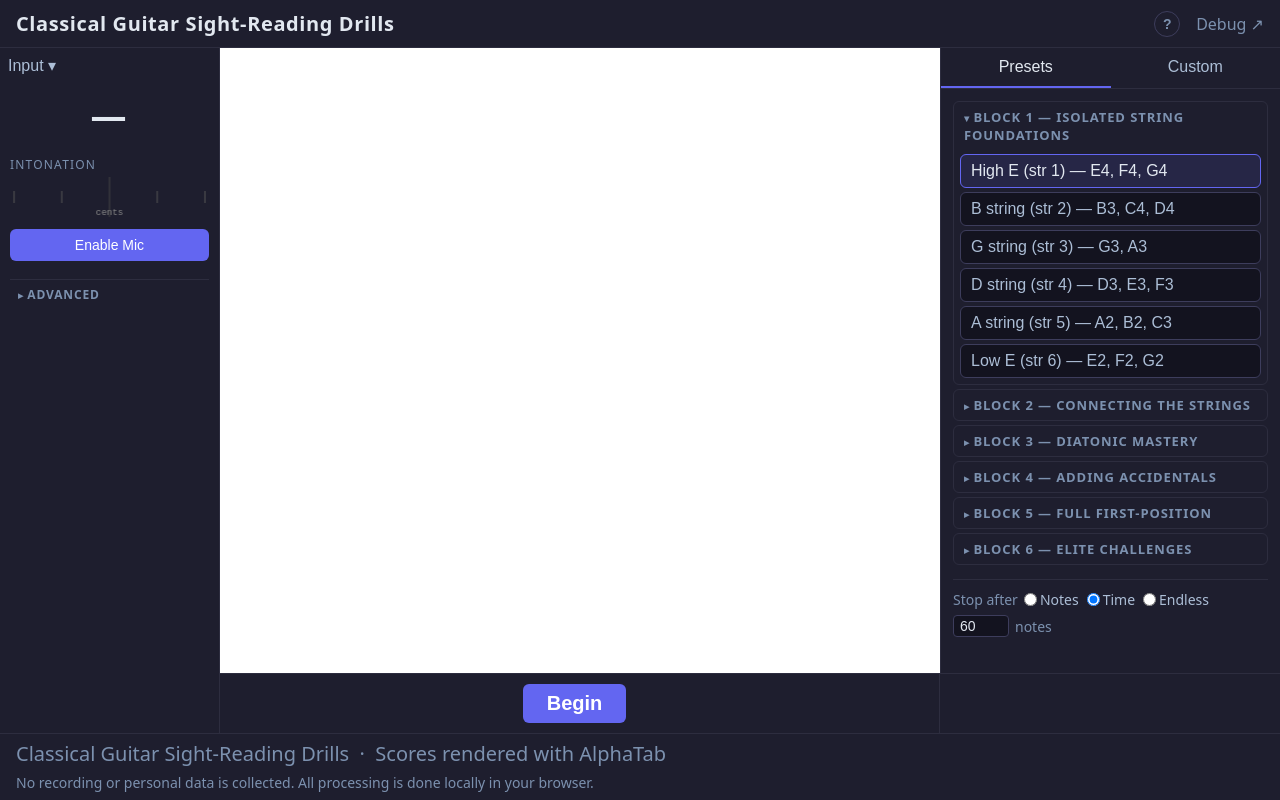
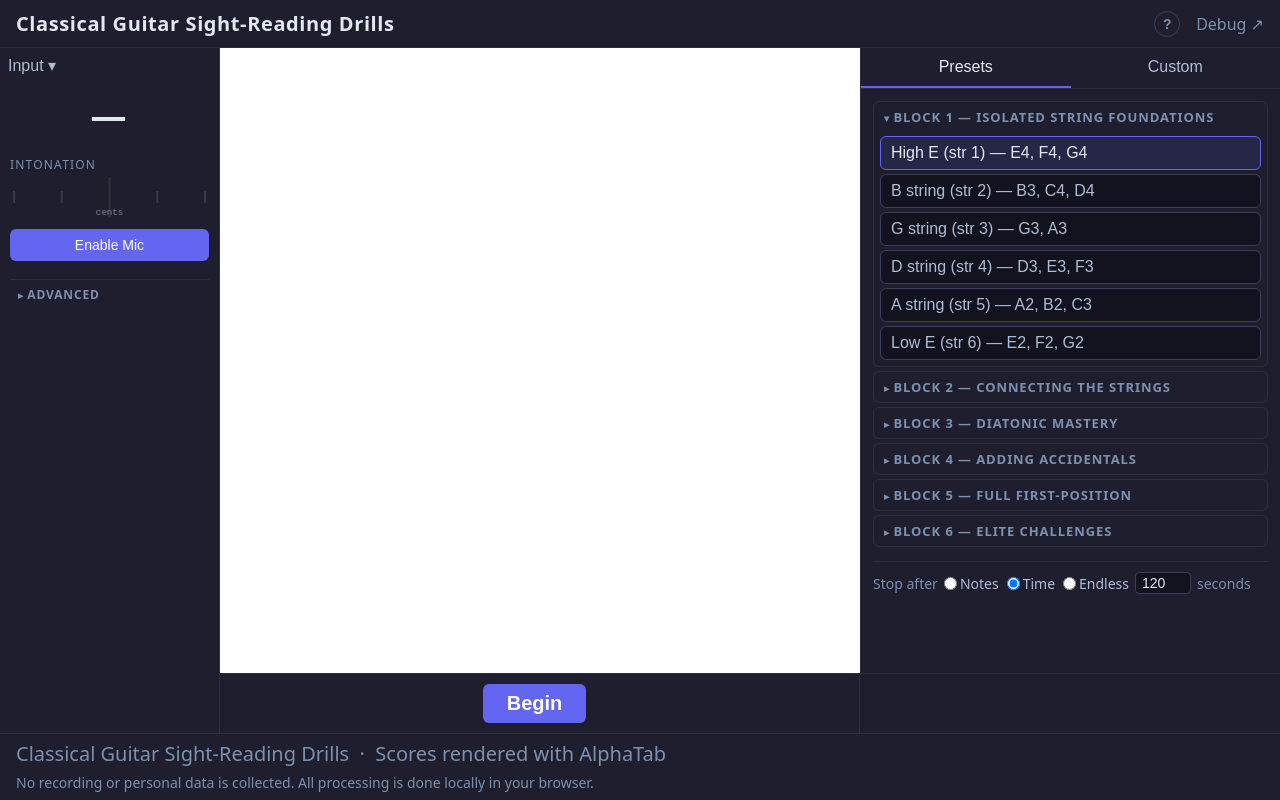
Before and after one commit to xarimus/sight-read, a website built with Vite: page index.html in a window 1280 px wide. Built offline with nearby package versions, Linux system fonts and the light colour scheme; what @coderline/alphatab would draw is missing.

Commit message:
refining mobile layout

```diff
--- a/src/render/staff.js
+++ b/src/render/staff.js
@@ -33,7 +33,7 @@ export function createStaff(container) {
   settings.core.logLevel = 2;
   settings.core.fontDirectory = '/font/';
   settings.display.staveProfile = StaveProfile.Score;  // notation only, no tab
-  settings.display.scale = 2.0;  // larger size for better visibility
+  settings.display.scale = window.matchMedia('(max-width: 768px)').matches ? 1.5 : 2.0;
   settings.player.enablePlayer = false;
   settings.player.enableCursor = false;
 
--- a/src/styles.css
+++ b/src/styles.css
@@ -27,7 +27,7 @@ body {
   height: 100dvh;
   display: grid;
   grid-template-rows: auto 1fr auto auto;
-  grid-template-columns: 220px 1fr 340px;
+  grid-template-columns: 220px 1fr 420px;
   grid-template-areas:
     "nav      nav      nav"
     "viz      score    panel"
--- a/src/ui/customPanel.js
+++ b/src/ui/customPanel.js
@@ -130,8 +130,8 @@ export function createCustomPanel(container) {
       <label class="stop-opt"><input type="radio" name="custom-stop" value="time" checked> Time</label>
       <label class="stop-opt"><input type="radio" name="custom-stop" value="endless"> Endless</label>
     </div>
-    <input class="stop-num" type="number" min="1" max="9999" value="60">
-    <span class="stop-unit">notes</span>
+    <input class="stop-num" type="number" min="1" max="9999" value="120">
+    <span class="stop-unit">seconds</span>
   `;
   container.appendChild(stopRow);
 
--- a/src/ui/presetsPanel.js
+++ b/src/ui/presetsPanel.js
@@ -16,8 +16,8 @@ export function createPresetsPanel(container) {
         <label class="stop-opt"><input type="radio" name="preset-stop" value="time" checked> Time</label>
         <label class="stop-opt"><input type="radio" name="preset-stop" value="endless"> Endless</label>
       </div>
-      <input class="stop-num" type="number" min="1" max="9999" value="60">
-      <span class="stop-unit">notes</span>
+      <input class="stop-num" type="number" min="1" max="9999" value="120">
+      <span class="stop-unit">seconds</span>
     </div>
   `;
 
@@ -79,7 +79,7 @@ export function createPresetsPanel(container) {
     const type = getStopType();
     stopNum.style.display = type === 'endless' ? 'none' : '';
     stopUnit.textContent  = type === 'time' ? 'seconds' : 'notes';
-    stopNum.value         = type === 'time' ? 60 : 45;
+    stopNum.value         = type === 'time' ? 120 : 45;
   }));
 
   return {
--- a/src/ui/referenceModal.js
+++ b/src/ui/referenceModal.js
@@ -19,11 +19,11 @@ export function createReferenceModal() {
       <div class="modal-body">
         <div class="modal-section">
           <h3>Why YIN pitch detection?</h3>
-          <p>YIN (de Cheveigné &amp; Kawahara 2002) needs no model file to download, runs in under a millisecond, and yields a cents-offset reading for free — exactly what a tuner needle needs. Polyphonic ML detectors (Basic Pitch, CREPE) would add 20 MB of weight and latency for a task that is inherently monophonic: the student plays one note at a time.</p>
+          <p>YIN (de Cheveigné &amp; Kawahara 2002) needs no model file to download, runs in under a millisecond, and yields a cents-offset reading for free, exactly what a tuner needle needs. Polyphonic ML detectors (Basic Pitch, CREPE) would add 20 MB of weight and latency for a task that is inherently monophonic: the user plays one note at a time.</p>
         </div>
         <div class="modal-section">
-          <h3>Why is B3 only on the open 2nd string?</h3>
-          <p>The same MIDI pitch (59 = B3) also lives at fret 4, string 3. Putting both positions in the pool means the drill could present B3 twice in a row, which the no-repeat logic intentionally prevents — leaving the student stuck. The open 2nd string is the standard pedagogical primary for classical guitar, so that position is the canonical target. A dedicated "B3 Redundancy Drill" is planned for Block 5 once dual-position rendering is supported.</p>
+          <h3>Why first position only?</h3>
+          <p>Frets 0 through 4 cover the foundational note set of classical pedagogy and eliminate the guitar's notorious fretboard redundancy, the same pitch appearing in multiple positions. Restricting the range gives beginners a reliable one-to-one mapping between staff and fretboard (mostly), so mental energy goes toward reading rather than hand navigation. Expanding to higher positions or full-neck random selection is a future option once the core reading habit is established.</p>
         </div>
         <div class="modal-section">
           <h3>Why the Match-Lock-Release state machine?</h3>
@@ -39,7 +39,7 @@ export function createReferenceModal() {
         </div>
         <div class="modal-section">
           <h3>What comes next?</h3>
-          <p>Two architectural seams are already in place: <code>createTargetSource()</code> (currently random or constrained-random) will be extended for sequential phrase sources, and <code>PitchDetector</code> (currently wrapping YIN) can be swapped for a polyphonic backend (Basic Pitch, CREPE) when Phrase/Song mode arrives and chord detection becomes useful.</p>
+          <p>I'm considering adding support for phrases and short musical sequences in the future, intersperced witht he drills because playing pieces is more satisfying (for me anyway). I'm open to any other suggestions or feedback that you may have!</p>
         </div>
       </div>
     </div>
```
Also changed, not shown: 2 other files.
